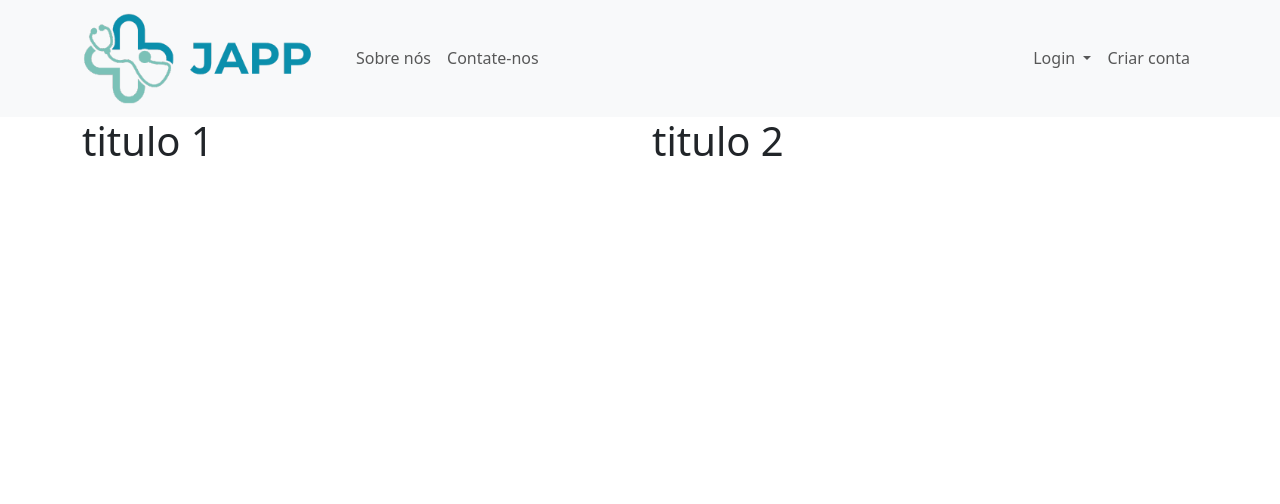
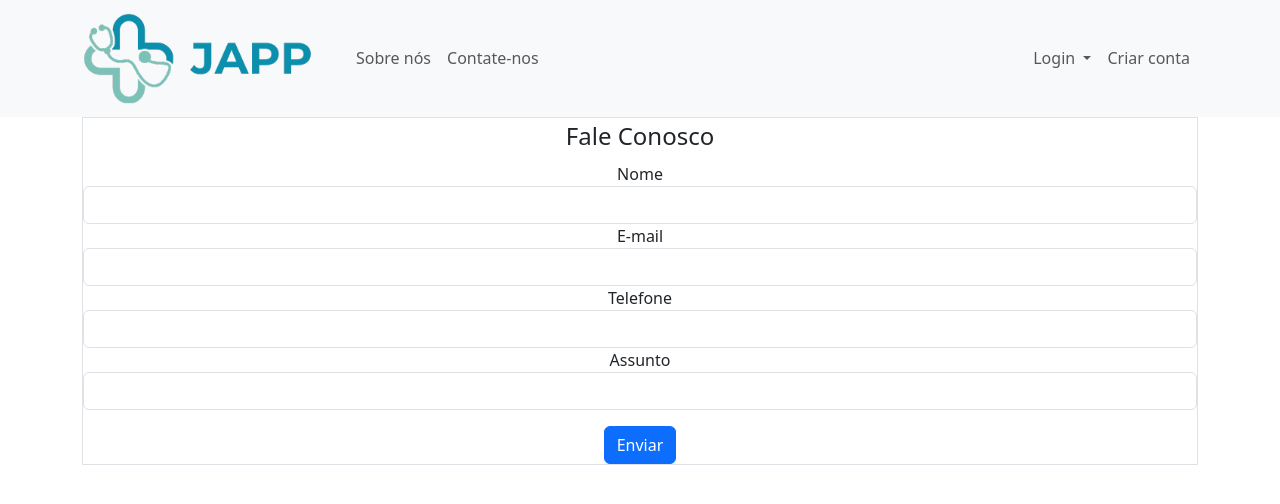
Before and after one commit to opatilo-cruvel/Projeto-Clinica-2.0, a Flask app: page /contato in a window 1280 px wide. Shown: the top 504 px of the page. Run offline with Flask 3, Linux system fonts and the light colour scheme.

Commit message:
form funcionando

```diff
--- a/clinica/__init__.py
+++ b/clinica/__init__.py
@@ -8,7 +8,7 @@ database = SQLAlchemy()
 app = Flask(__name__)
 
 app.config['SECRET_KEY'] = 'e130616980c3ea8d297d37ca384b9260'
-app.config['SQLALCHEMY_DATABASE_URI'] = 'postgresql://postgres:2{U|Ny9_\\5sV@localhost:5432/teste'
+app.config['SQLALCHEMY_DATABASE_URI'] = 'postgresql://postgres:paulo890@localhost:5432/teste'
 app.config['SQLALCHEMY_TRACK_MODIFICATIONS'] = False
 
 database.init_app(app)  # Inicializa a instância de database que vem de models.py
--- a/clinica/forms.py
+++ b/clinica/forms.py
@@ -1,6 +1,6 @@
 from flask_wtf import FlaskForm
-from wtforms import StringField, PasswordField, SubmitField, IntegerField, FileField, DateField, TimeField, SelectField, BooleanField, TextAreaField
-from wtforms.validators import DataRequired, length, Email, equal_to, ValidationError
+from wtforms import StringField, PasswordField, SubmitField, IntegerField, FileField, DateField, TimeField, SelectField, BooleanField, TextAreaField, TelField
+from wtforms.validators import DataRequired, length, Email, equal_to, ValidationError, Regexp
 from clinica.models import Paciente, Medico
 
 class FormCriarContaPaciente(FlaskForm):
@@ -98,3 +98,10 @@ class FormAgendaMedico(FlaskForm):
 class FormAgendamentoPaciente(FlaskForm):
     motivo = TextAreaField('Motivo da consulta:', validators=[DataRequired()])
     botao_submit_agenda_paciente = SubmitField('Marcar')
+
+class FormFaleConosco(FlaskForm):
+    nome = StringField('Nome', validators=[DataRequired(), length(1,40)])
+    email = StringField('E-mail', validators=[DataRequired(), Email()])
+    telefone = TelField('Telefone', validators=[DataRequired(), length(10, 15,) ,Regexp(r'^\d+$')])
+    assunto = StringField('Assunto', validators=[DataRequired(), length(1, 400)])
+    botao_submit_contato = SubmitField ('Enviar')
--- a/clinica/routes.py
+++ b/clinica/routes.py
@@ -1,6 +1,6 @@
 from flask import  render_template, url_for, request, flash, redirect, session
 from clinica import app, database, bcrypt
-from clinica.forms import FormCriarContaPaciente, FormLoginPaciente, FormLoginMedico, FormLoginAdm, FormCriarContaMedico
+from clinica.forms import FormCriarContaPaciente, FormLoginPaciente, FormLoginMedico, FormLoginAdm, FormCriarContaMedico, FormFaleConosco
 from clinica.models import Paciente, Medico, Adm
 from flask_login import login_user, logout_user, current_user, login_required
 
@@ -8,9 +8,14 @@ from flask_login import login_user, logout_user, current_user, login_required
 def landingpage():
     return render_template('landingpage.html')
 
-@app.route('/contato')
+@app.route('/contato', methods=['GET','POST'])
 def contato():
-    return render_template('contato.html')
+    formfaleconosco = FormFaleConosco()
+    if formfaleconosco.validate_on_submit() and 'botao_submit_contato' in request.form:
+        flash('Mensagem enviada com sucesso', 'alert-success')
+        return redirect(url_for('landingpage'))
+
+    return render_template('contato.html', formfaleconosco=formfaleconosco)
 
 @app.route('/sobre-nos')
 def sobrenos():
--- a/clinica/templates/contato.html
+++ b/clinica/templates/contato.html
@@ -1,16 +1,33 @@
 {% extends 'base.html' %}
 
 {% block body %}
-
-    <div class="container">
-        <div class="row">
-            <div class="col">
-                <h1>titulo 1</h1>
-            </div>
-            <div class="col">
-                <h1>titulo 2</h1>
-            </div>
+<div class="container">
+    <div class="row">
+        <div class="col text-center">
+            <form method="POST" action="" class="border pt-7 nt-3">
+                {{ formfaleconosco.csrf_token }}
+                <legend>Fale Conosco</legend>
+               <fieldset>
+                    <div class="form-group">
+                        {{ formfaleconosco.nome.label(class="form-control-label") }}
+                        {{ formfaleconosco.nome(class="form-control") }}
+                    </div>
+                    <div class="form-group">
+                        {{ formfaleconosco.email.label(class="form-control-label") }}
+                        {{ formfaleconosco.email(class="form-control") }}
+                    </div>
+                    <div class="form-group">
+                        {{ formfaleconosco.telefone.label(class="form-control-label") }}
+                        {{ formfaleconosco.telefone(class="form-control") }}
+                    </div>
+                    <div class="form-group">
+                        {{ formfaleconosco.assunto.label(class="form-control-label") }}
+                        {{ formfaleconosco.assunto(class="form-control") }}
+                    </div>
+                </fieldset>
+                {{ formfaleconosco.botao_submit_contato(class="btn btn-primary mt-3") }}
+            </form>
         </div>
     </div>
-
+</div>
 {% endblock %}
--- a/requirements.txt
+++ b/requirements.txt
@@ -6,7 +6,7 @@ dnspython==2.7.0
 email_validator==2.2.0
 Flask==3.0.3
 Flask-Bcrypt==1.0.1
-Flask-Login==0.6.3
+flask-login==0.6.3
 Flask-SQLAlchemy==3.1.1
 Flask-WTF==1.2.2
 greenlet==3.1.1
```
